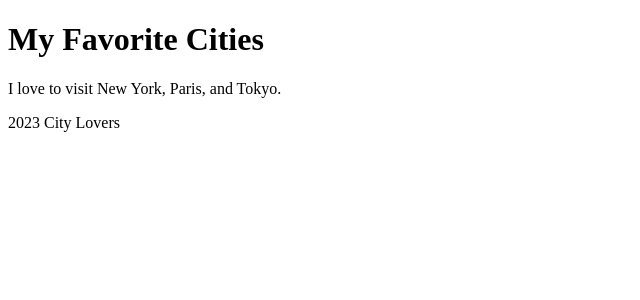
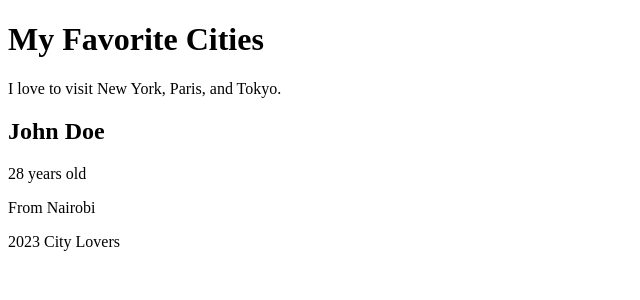
Before and after one commit to joey5573/alx-fe-reactjs, a React (Vite) app in the folder alx-react-app/: page / in a window 1280 px wide. Shown: the top 300 px of the page, without its empty margins (0-640 px from the left). Built offline with nearby package versions, Linux system fonts and the light colour scheme.

Commit message:
Update App.jsx

```diff
--- a/alx-react-app/src/App.jsx
+++ b/alx-react-app/src/App.jsx
@@ -1,12 +1,14 @@
 import Header from "./components/Header";
 import MainContent from "./components/MainContent";
 import Footer from "./components/Footer";
+import UserProfile from "./components/UserProfile";
 
 function App() {
   return (
     <div>
       <Header />
       <MainContent />
+      <UserProfile name="John Doe" age="28" location="Nairobi" />
       <Footer />
     </div>
   );
```
